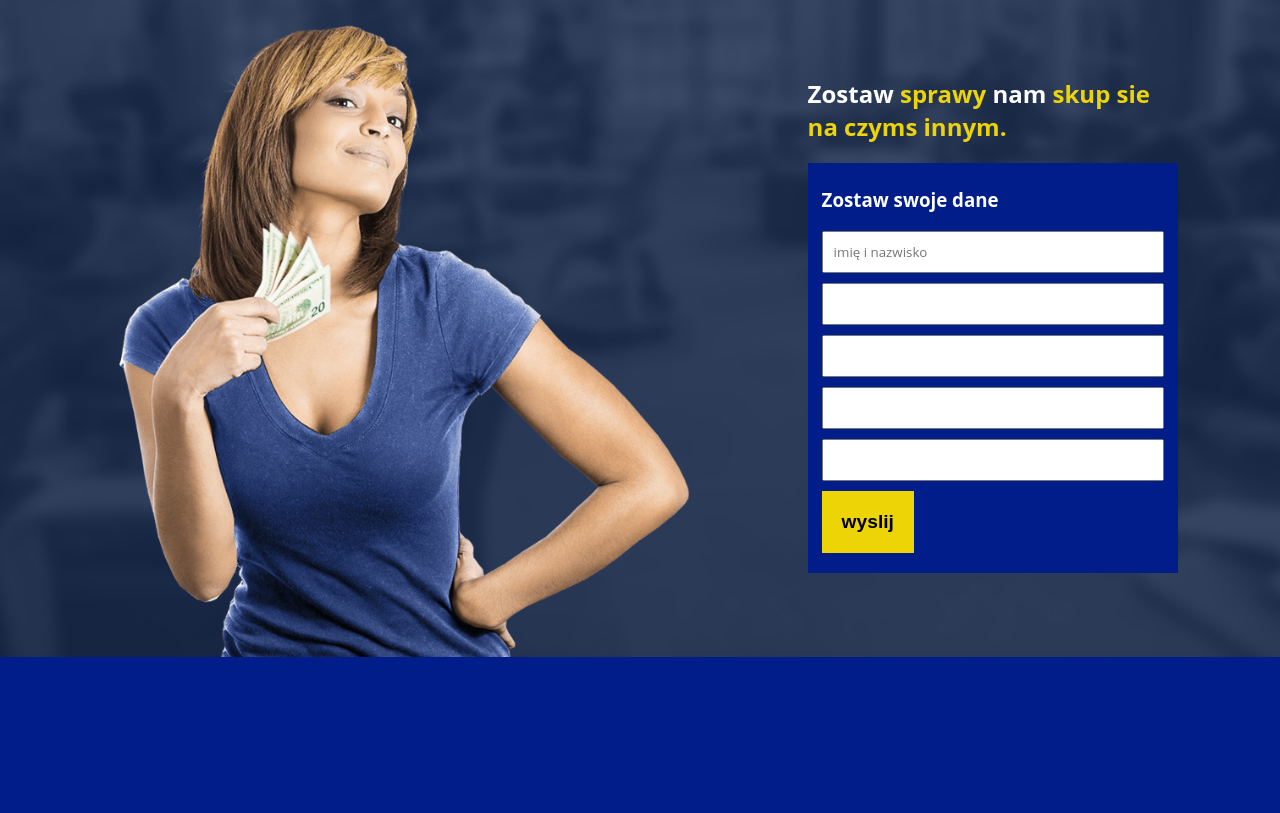
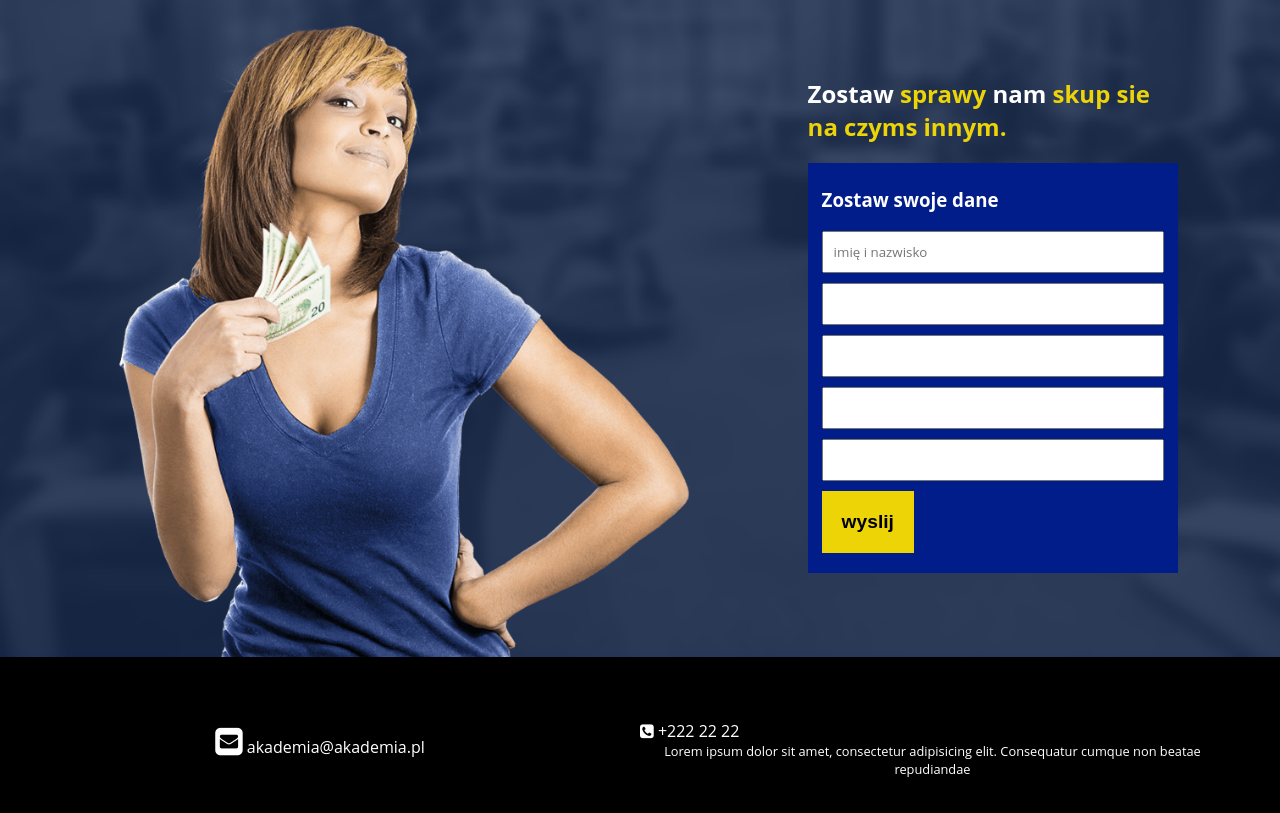
Before and after one commit to pgradkowska/7_sass_landing_page, a website: page app/index.html in a window 1280 px wide. Shown: the part 143-956 px from the top of the page. Before the commit the page ends 800 px from the top, so only its background shows below. Drawn offline with Linux system fonts and the light colour scheme; files whose address does not match are found by name.

Commit message:
do kosmetyki i responsywności

```diff
--- a/app/index.html
+++ b/app/index.html
@@ -12,11 +12,11 @@
 
     <header>
         <div class='container'>
-            <div id='header_logo'>
+            <div class='col_1-2 header_logo'>
                 <i class="fa fa-university" aria-hidden="true"></i>
                 <h1>Finanse</h1>
             </div>
-            <div id='header_contact'>
+            <div class='col_1-2 header_contact'>
                 <i class="fa fa-phone" aria-hidden="true"></i>
                 <span class='call'><h4>Zadzwoń do nas</h4></span>
                 <span class='number'><h5>+22 22 22 22</h5></span>
@@ -52,8 +52,21 @@
 
 
     <footer>
-        <div></div>
-        <div></div>
+        <div id='container'>
+
+        <div class="col_1-2 mail_footer">
+           <i class="fa fa-envelope-square" aria-hidden="true"></i>
+           <span class='mail'>akademia@akademia.pl</span>
+
+        </div>
+        <div class="col_1-2 phone_footerfooter">
+           <i class="fa fa-phone-square" aria-hidden="true"></i>
+            <span class="phone">+222 22 22</span>
+
+        </div>
+        <div class="container">
+        <p>Lorem ipsum dolor sit amet, consectetur adipisicing elit. Consequatur cumque non beatae repudiandae</p></div>
+        </div>
     </footer>
 
 </body>
--- /dev/null
+++ b/app/scss/_footer.scss
@@ -0,0 +1,42 @@
+footer {
+    background-color: black;
+    padding: 50px 0;
+    color: white;
+
+
+
+    .phone_footer {
+        text-align: center;
+        margin-bottom: 30px;
+
+        .fa {
+            @include fa-footer;
+            background-color: #ecd407;
+            color: black;
+            height: 50px;
+            width: 50px;
+
+            font-size: 25px;
+            text-align: center;
+            line-height: 50px;
+            display: block;
+            margin: auto;
+            margin-bottom: 10px;
+
+        }
+    }
+
+    .mail_footer {
+         text-align: center;
+        margin-bottom: 30px;
+
+        .fa {
+            @include fa-footer;
+        }
+    }
+    p {
+        text-align: center;
+        font-size: 0.8em;
+    }
+
+}
--- a/app/scss/_header.scss
+++ b/app/scss/_header.scss
@@ -8,7 +8,7 @@ header {
     padding: 20px 0;
     z-index: 10;
 
-    #header_logo {
+    .header_logo {
         display: inline-block;
         float:left;
         margin: 30px;
@@ -26,7 +26,7 @@ header {
     }
 
 
-    #header_contact {
+    .header_contact {
         display: inline-block;
         float:right;
         width: 300px;
--- a/app/scss/_mixins.scss
+++ b/app/scss/_mixins.scss
@@ -23,3 +23,9 @@
     font-weight: 700;
     border: 0px solid white;
 }
+
+@mixin fa-footer {
+    font-size: 2em;
+    margin: 0 auto;
+    line-height: 45px;
+}
--- a/app/scss/style.scss
+++ b/app/scss/style.scss
@@ -2,5 +2,5 @@
 @import 'mixins';
 @import 'general';
 @import 'header';
-
 @import 'form_section';
+@import 'footer';
```
Also changed, not shown: app/css/style.css.
